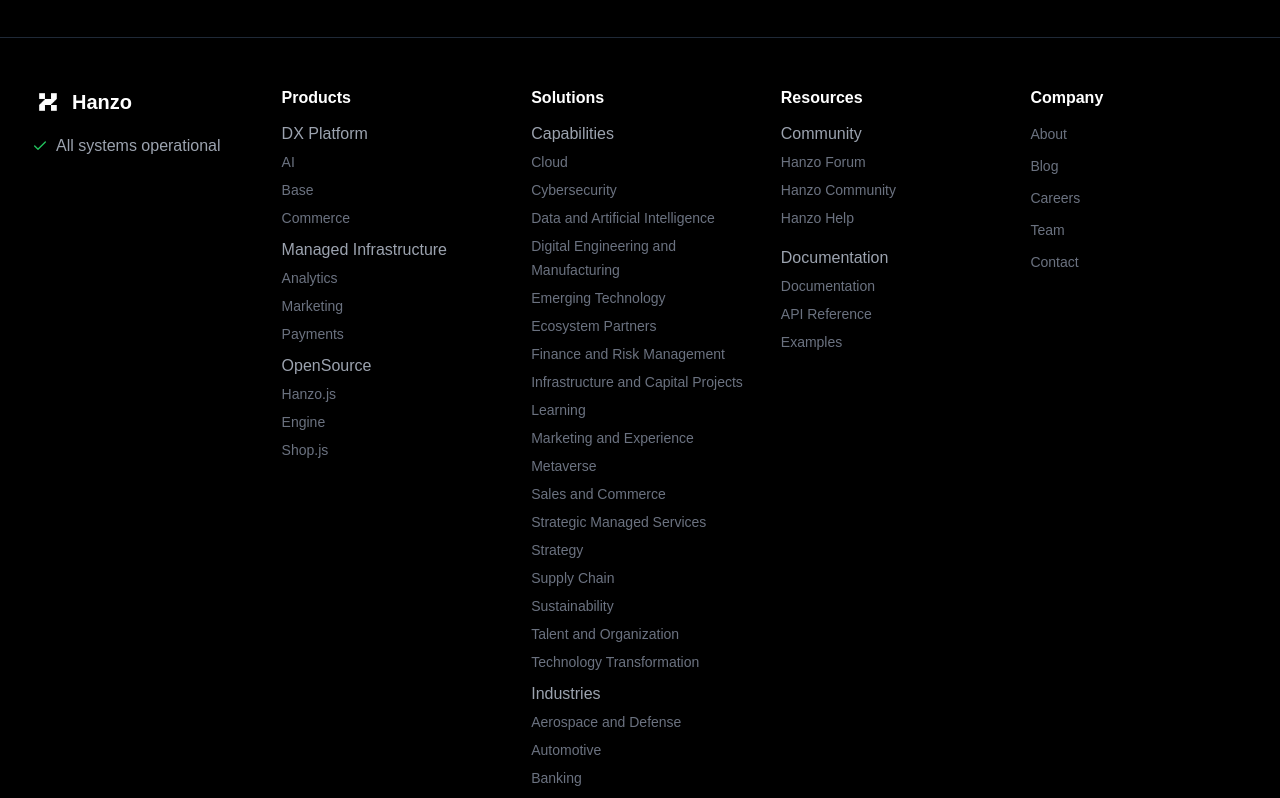
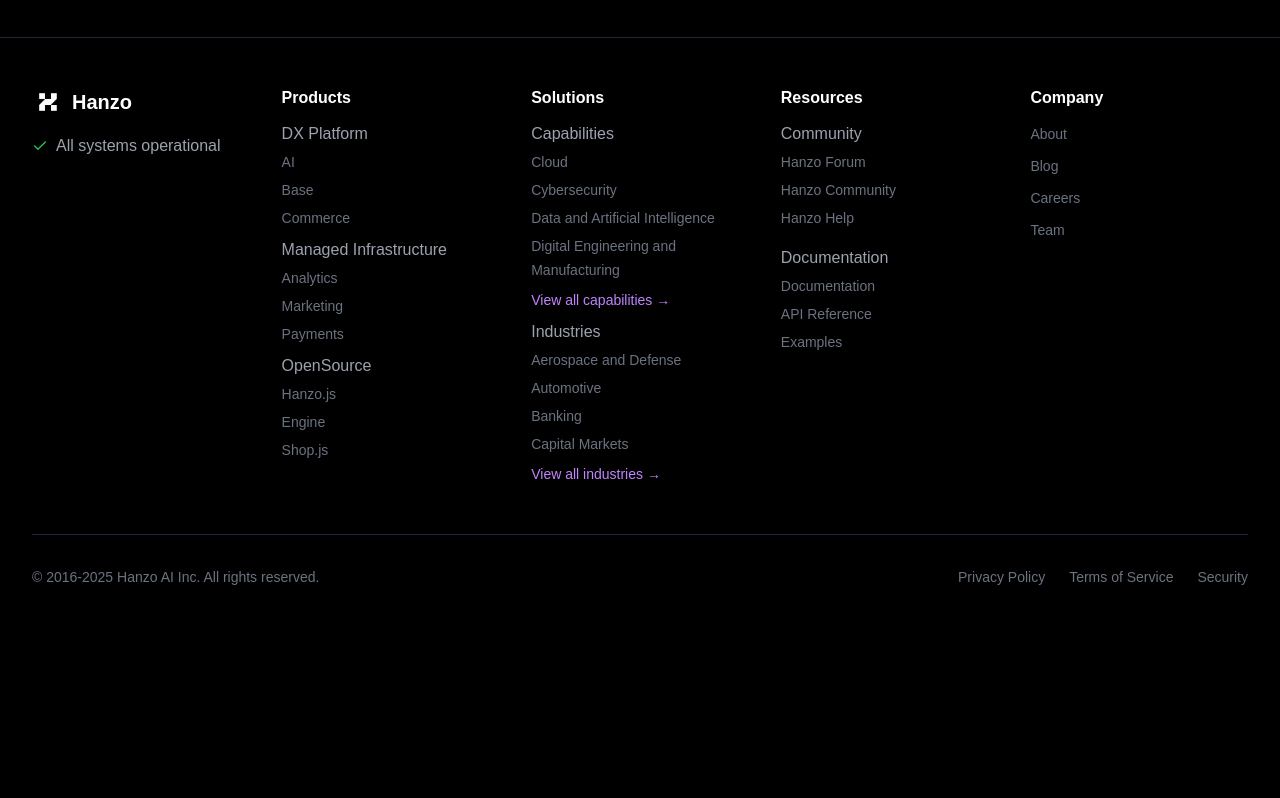
Before and after one commit to hanzoai/hanzo.industries, a React (Vite) app: page /team in a window 1280 px wide. Shown: the part 2160-2958 px from the top of the page. After the commit the page ends 2795 px from the top, so only its background shows below. Built offline with nearby package versions, Linux system fonts and the light colour scheme; a web font is replaced by a local one.

Commit message:
Refactor footer links
The footer will now display a maximum of four items per category and include links to the solutions page for more information.

```diff
--- a/src/components/Footer.tsx
+++ b/src/components/Footer.tsx
@@ -1,3 +1,4 @@
+
 import { Check } from "lucide-react";
 import { Button } from "@/components/ui/button";
 import { products, solutions, resources, company } from "@/constants/navigation";
@@ -29,7 +30,7 @@
                 <li key={category.title}>
                   <span className="text-gray-400 font-medium">{category.title}</span>
                   <ul className="mt-1 space-y-1">
-                    {category.items.map(item => (
+                    {category.items.slice(0, 4).map(item => (
                       <li key={item}>
                         <a href="#" className="text-gray-500 hover:text-white text-sm">
                           {item}
@@ -49,14 +50,22 @@
                 <li key={category.title}>
                   <span className="text-gray-400 font-medium">{category.title}</span>
                   <ul className="mt-1 space-y-1">
-                    {category.items.map(item => (
+                    {category.items.slice(0, 4).map(item => (
                       <li key={item}>
-                        <a href="#" className="text-gray-500 hover:text-white text-sm">
+                        <a href="/solutions" className="text-gray-500 hover:text-white text-sm">
                           {item}
                         </a>
                       </li>
                     ))}
                   </ul>
+                  {category.items.length > 4 && (
+                    <a
+                      href="/solutions"
+                      className="inline-block mt-2 text-sm text-purple-400 hover:text-purple-300"
+                    >
+                      View all {category.title.toLowerCase()} →
+                    </a>
+                  )}
                 </li>
               ))}
             </ul>
@@ -69,7 +78,7 @@
                 <li key={category.title}>
                   <span className="text-gray-400 font-medium">{category.title}</span>
                   <ul className="mt-1 space-y-1">
-                    {category.items.map(item => (
+                    {category.items.slice(0, 4).map(item => (
                       <li key={item.name}>
                         <a
                           href={item.url}
@@ -90,7 +99,7 @@
           <div>
             <h3 className="text-white font-semibold mb-3">Company</h3>
             <ul className="space-y-2">
-              {company.map(item => (
+              {company.slice(0, 4).map(item => (
                 <li key={item}>
                   <a
                     href={item === "Team" ? "/team" : "#"}
```
